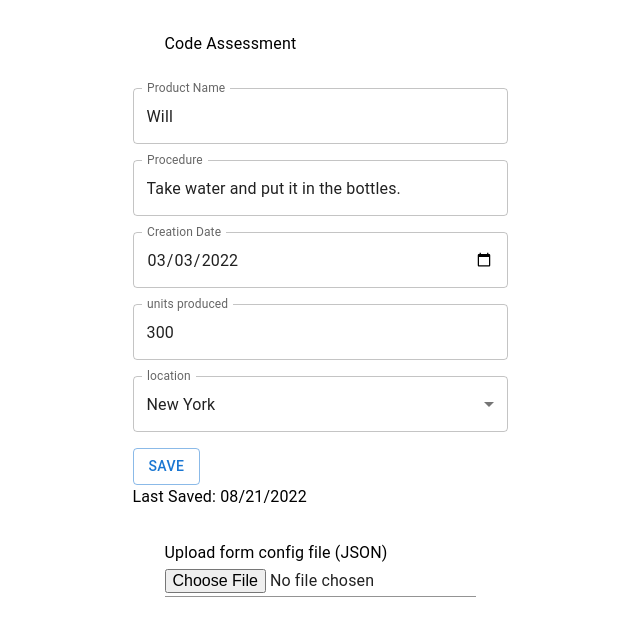
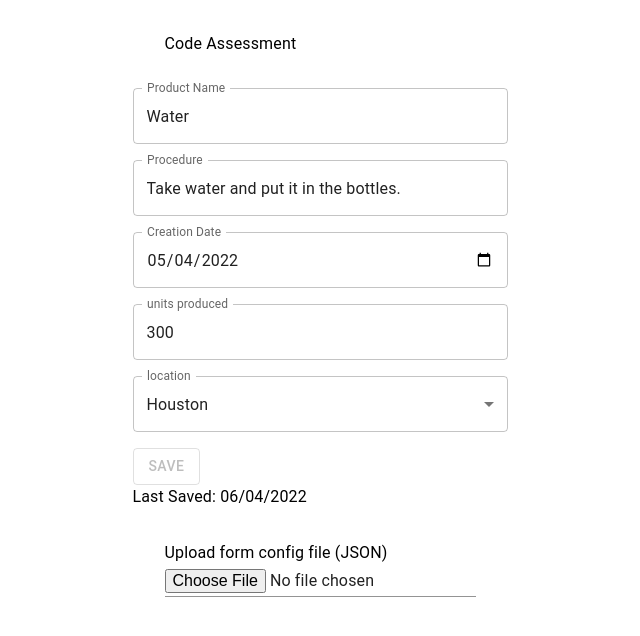
Before and after one commit to robergwillian/dynamicForms, a Next.js app: page / in a window 1280 px wide. Shown: the top 636 px of the page, without its empty margins (320-960 px from the left). Built offline with nearby package versions, Linux system fonts and the light colour scheme.

Commit message:
refactor after adding react hook form

```diff
--- a/src/components/form-builder/form-builder.component.js
+++ b/src/components/form-builder/form-builder.component.js
@@ -7,6 +7,7 @@ import { styles } from "./form-builder.styles";
 import { format } from "date-fns";
 import { FormProvider, useForm } from "react-hook-form";
 import { useDynamicForm } from "hooks/form.hooks";
+import { useState } from "react";
 
 const fieldsElements = {
   [`${FIELD_TYPES.TEXT} ${FIELD_TYPES.NUMBER} ${FIELD_TYPES.DATE}`]: ({
@@ -20,8 +21,17 @@ const fieldsElements = {
 
 const FormBuilder = ({ formSchema, values }) => {
   const { formName, fields } = formSchema;
-  const { handleSubmit } = useDynamicForm();
+
+  const [dateSaved, setDateSaved] = useState(values.dateSaved);
+  const { handleSubmit } = useDynamicForm((date) => setDateSaved(date));
+  const lastSaveDate = format(new Date(dateSaved), "MM/dd/yyyy");
+
   const formMethods = useForm();
+
+  const {
+    formState: { isDirty },
+  } = formMethods;
+
   const getFieldValue = (id) => {
     const [fieldData] =
       values.data.filter((field) => field.fieldId === id) || [];
@@ -46,8 +56,6 @@ const FormBuilder = ({ formSchema, values }) => {
     });
   });
 
-  const lastSaveDate = format(new Date(values.dateSaved), "MM/dd/yyyy");
-
   return (
     <FormProvider control={formMethods.control}>
       <form onSubmit={formMethods.handleSubmit(handleSubmit)}>
@@ -59,7 +67,11 @@ const FormBuilder = ({ formSchema, values }) => {
             <Typography sx={styles.formTitle}>No field was found</Typography>
           )}
         </Box>
-        <Button type="submit" variant={FIELD_TYPES_VARIANTS.OUTLINED}>
+        <Button
+          disabled={!isDirty}
+          type="submit"
+          variant={FIELD_TYPES_VARIANTS.OUTLINED}
+        >
           Save
         </Button>
         <Typography>Last Saved: {lastSaveDate}</Typography>
--- a/src/hooks/form.hooks.js
+++ b/src/hooks/form.hooks.js
@@ -1,19 +1,25 @@
-import { format } from 'date-fns'
-import { saveFormData } from '_services/api'
+import { format } from "date-fns";
+import { saveFormData } from "_services/api";
 
-export const useDynamicForm = () => {
+export const useDynamicForm = (onSuccess) => {
   const handleSubmit = async (data) => {
-    const { fieldIds, ...dataSubmitted } = data
+    const { fieldIds, ...dataSubmitted } = data;
 
     const newFormData = Object.entries(fieldIds).map(([fieldName, fieldId]) => {
       return {
         fieldId: fieldId,
         value: dataSubmitted[fieldName],
+      };
+    });
+    const currentDate = format(new Date(), "MM/dd/yyyy");
+
+    saveFormData({ dateSaved: currentDate, data: newFormData }).then(
+      (response) => {
+        alert("Form values saved");
+        onSuccess?.(currentDate);
       }
-    })
+    );
+  };
 
-    saveFormData({ dateSaved: format(new Date(), 'MM/dd/yyyy'), data: newFormData }).then(() => alert('Form values saved'))
-  }
-
-  return { handleSubmit }
-}
+  return { handleSubmit };
+};
--- a/src/pages/api/config/data.json
+++ b/src/pages/api/config/data.json
@@ -1 +1,25 @@
-{"dateSaved":"08/21/2022","data":[{"fieldId":101,"value":"Will"},{"fieldId":102,"value":"Take water and put it in the bottles."},{"fieldId":103,"value":"2022-04-03"},{"fieldId":104,"value":"300"},{"fieldId":105,"value":3}]}
+{
+  "dateSaved": "6/4/2022",
+  "data": [
+    {
+      "fieldId": 101,
+      "value": "Water"
+    },
+    {
+      "fieldId": 102,
+      "value": "Take water and put it in the bottles."
+    },
+    {
+      "fieldId": 103,
+      "value": "6/4/2022"
+    },
+    {
+      "fieldId": 104,
+      "value": 300
+    },
+    {
+      "fieldId": 105,
+      "value": 2
+    }
+  ]
+}
```
